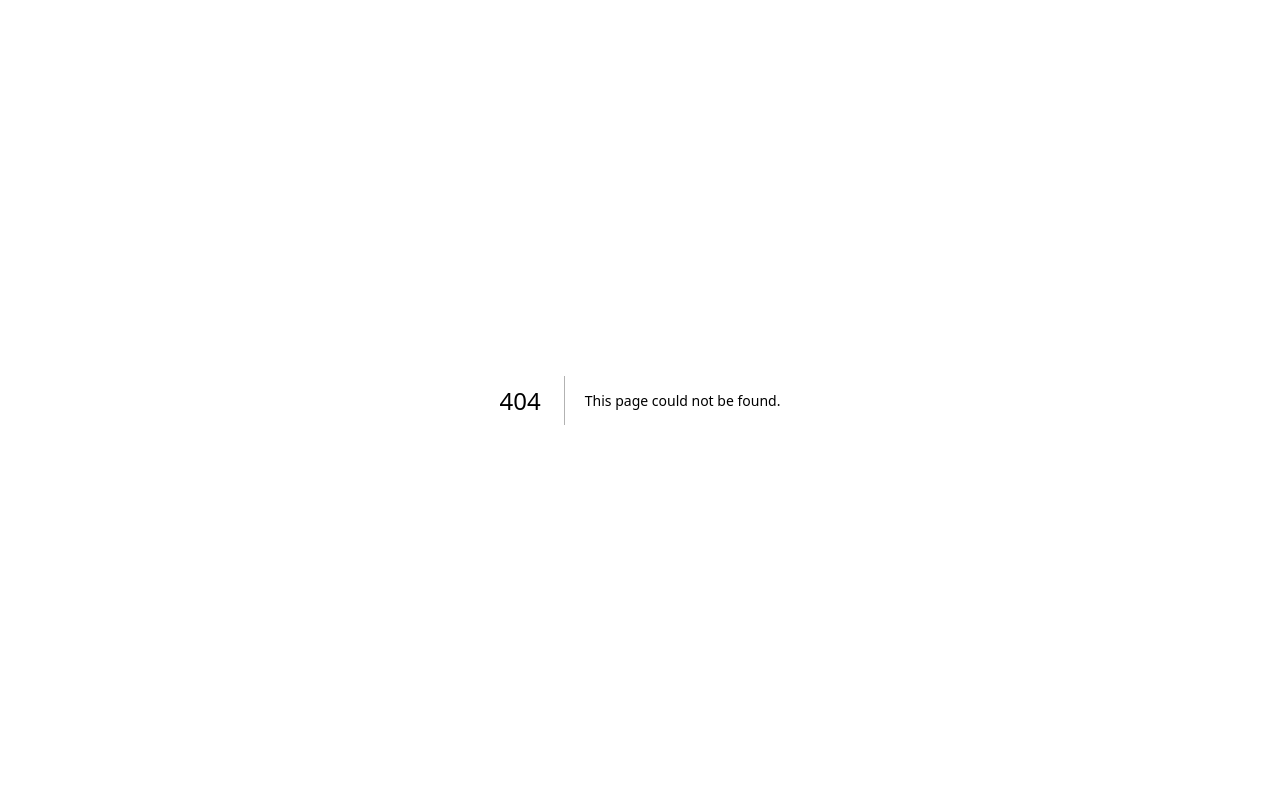
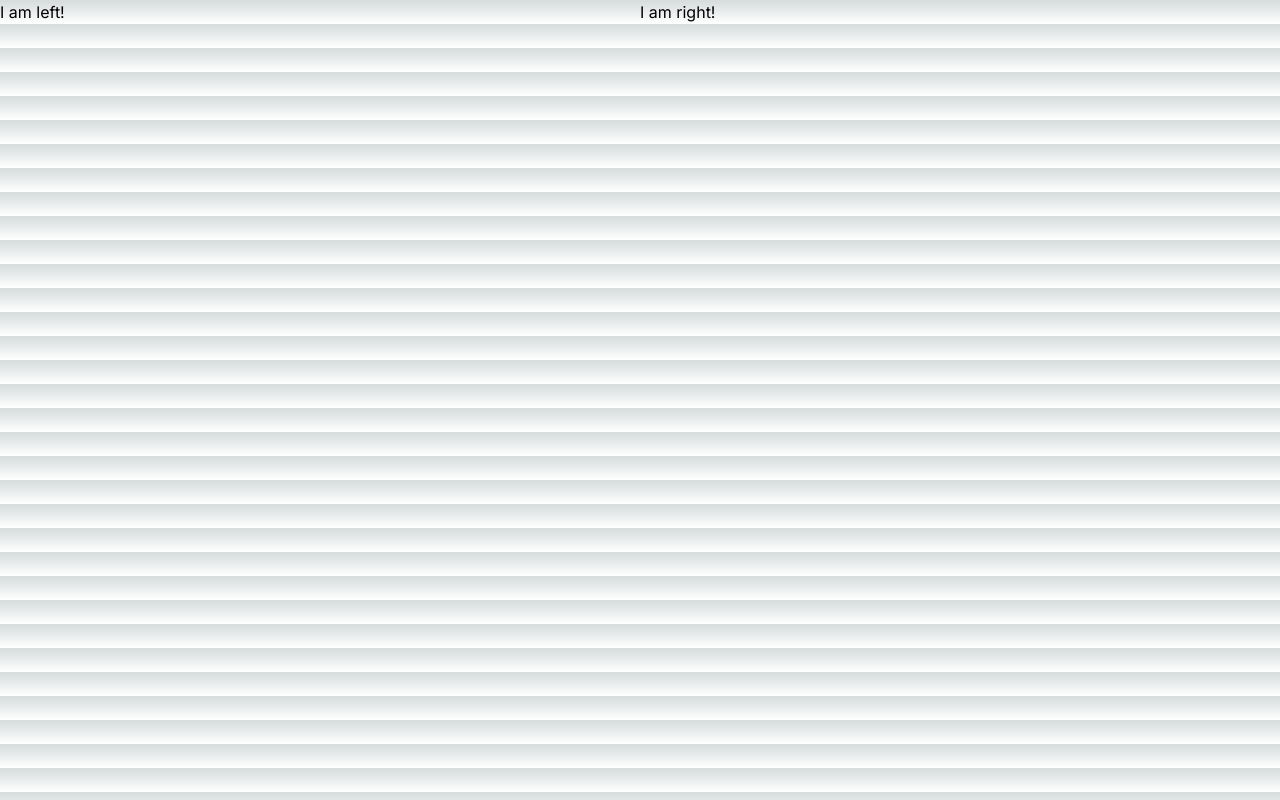
Before and after one commit to gustcomer/react-designpatterns-incineration, a Next.js app: page /experiments/002-split-screen-tw in a window 1280 px wide. Before the commit this address had no page. Built offline with nearby package versions, Linux system fonts and the light colour scheme.

Commit message:
feature: split-screen with tailwind

```diff
--- /dev/null
+++ b/src/app/experiments/002-split-screen-tw/page.tsx
@@ -0,0 +1,15 @@
+"use client"
+
+import SplitScreen from "@/components/split-screen-tw"
+
+const LeftSideComp = () => {
+  return <h2>I am left!</h2>
+};
+
+const RightSideComp = () => {
+  return <h2>I am right!</h2>
+};
+
+export default function Home() {
+  return <SplitScreen Left={LeftSideComp} Right={RightSideComp} />;
+}
--- /dev/null
+++ b/src/components/split-screen-tw.tsx
@@ -0,0 +1,21 @@
+"use client"
+
+interface ComponentProps {
+  Left: React.FC,
+  Right: React.FC
+}
+
+const SplitScreen: React.FC<ComponentProps> = ({Left, Right}) => {
+  return (
+    <div className="flex">
+      <div className="flex-1">
+        <Left />
+      </div>
+      <div className="flex-1">
+        <Right />
+      </div>
+    </div>
+  );
+};
+
+export default SplitScreen;
```
